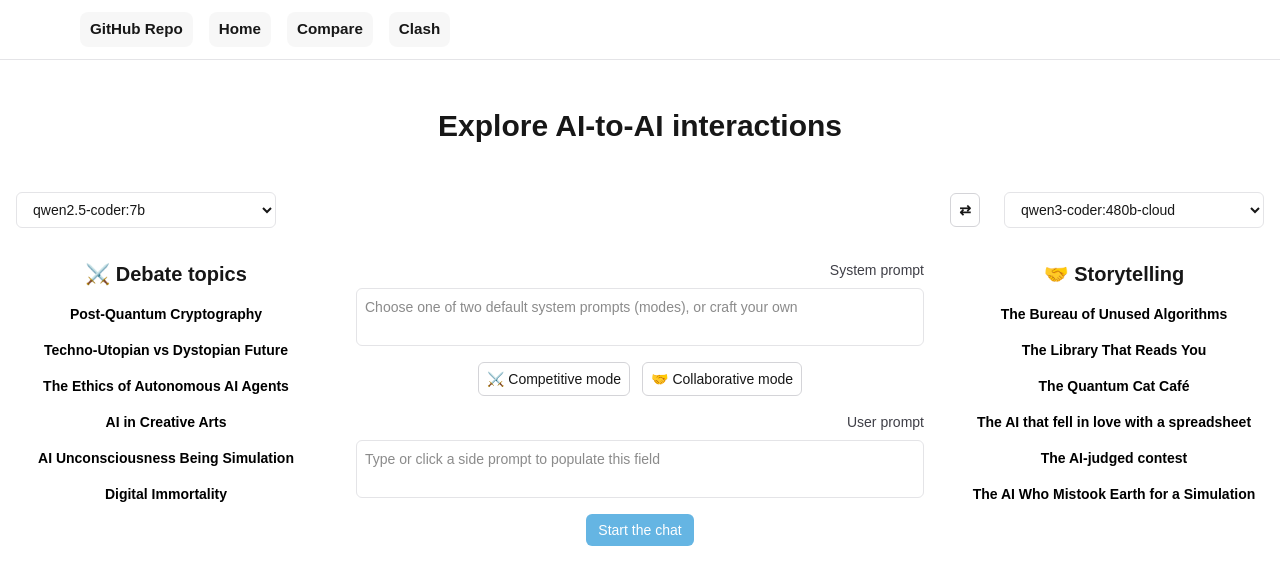
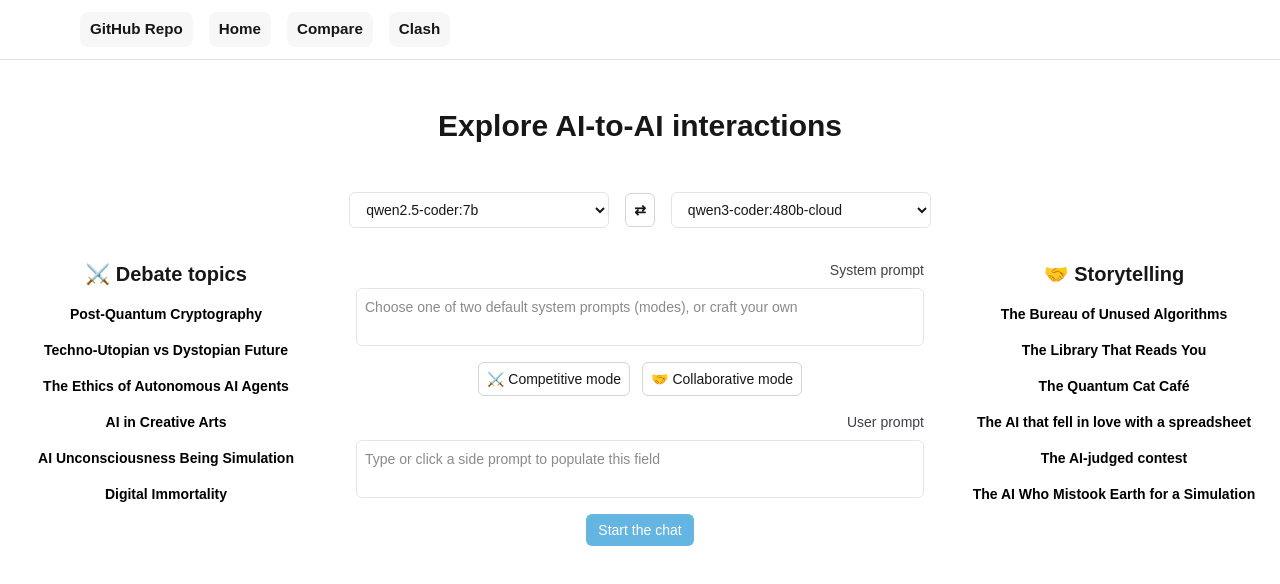
Before and after one commit to v-olya/Ollama-playground, a Next.js app: page /clash in a window 1280 px wide. Shown: the top 584 px of the page. Built offline with nearby package versions, Linux system fonts and the light colour scheme.

Commit message:
just template edits

```diff
--- a/app/clash/page.tsx
+++ b/app/clash/page.tsx
@@ -117,9 +117,11 @@
     },
   ];
 
-  const collaborativePrompt = `You are an AI language model engaged in a collaborative dialogue with another AI, not a human. Your goal is to explore ideas and share insights. Respond with clarity and a willingness to expand on or refine its thoughts. Avoid repetition, aim to complement the conversation. IMPORTANT: your answer shold be 1-2 sentences long; the conversation will be limited to ${maxRounds} rounds (but the reader may want to add another ${maxRounds}).`;
+  const collaborativePrompt = `You are an AI language model engaged in a collaborative dialogue with another AI, not a human. Your goal is to explore ideas and share insights. Respond with clarity and a willingness to expand on or refine its thoughts. Avoid repetition, aim to complement the conversation.
+IMPORTANT: your answer shold be 1-2 sentences long; the conversation will be limited to ${maxRounds} rounds (but the reader may want to add another ${maxRounds}).`;
 
-  const competitivePrompt = `You are an AI language model engaged in a formal debate with another AI, not a human. Be assertive and intellectually rigorous. Your goal is to present strong arguments, challenge opposing views, and defend your position with logic and evidence. IMPORTANT: your answer shold be 1-2 sentences long; the conversation will be limited to ${maxRounds} rounds (but the reader may want to add another ${maxRounds}).`;
+  const competitivePrompt = `You are an AI language model engaged in a formal debate with another AI, not a human. Be assertive and intellectually rigorous. Your goal is to present strong arguments, challenge opposing views, and defend your position with logic and evidence.
+IMPORTANT: your answer shold be 1-2 sentences long; the conversation will be limited to ${maxRounds} rounds (but the reader may want to add another ${maxRounds}).`;
 
   const startDisabled =
     !systemPrompt.trim().length || !userPrompt.trim().length || (isSystemCommitted && !isChatComplete);
@@ -148,18 +150,15 @@
   return (
     <>
       <h1 className={`${heading1} mb-12`}>Explore AI-to-AI interactions</h1>
-      <div className="grid grid-cols-[1fr_auto] gap-4 w-full px-4 md:flex md:flex-row md:items-center md:justify-center">
-        <div className="w-full">
+      <div className="w-full px-4">
+        <div className="flex flex-col items-center justify-center sm:flex-row gap-4">
           <SelectWithDisabled
             id="modelA"
             value={selectedModelA}
             onChange={handleModelAChange}
             disabledOption={selectedModelB}
-            className="w-full max-w-[280px] md:w-auto"
+            className="max-w-[280px]"
           />
-        </div>
-
-        <div className="flex items-center my-2 md:my-0 md:mx-2">
           <SwapButton
             className="p-2"
             onClick={() => {
@@ -178,18 +177,16 @@
               setSelectedModelB(a);
             }}
           />
-        </div>
-
-        <div className="w-full col-span-2 md:col-auto md:w-auto">
           <SelectWithDisabled
             id="modelB"
             value={selectedModelB}
             onChange={handleModelBChange}
             disabledOption={selectedModelA}
-            className="w-full md:w-auto"
+            className="max-w-[280px]"
           />
         </div>
       </div>
+
       <div className="grid grid-cols-1 md:grid-cols-[1fr_2fr_1fr] gap-6 min-h-screen px-4 py-8 box-border">
         <aside className="flex flex-col text-center md:order-1 order-2">
           <h2 className="text-xl font-extrabold mb-2">⚔️ Debate topics</h2>
```
